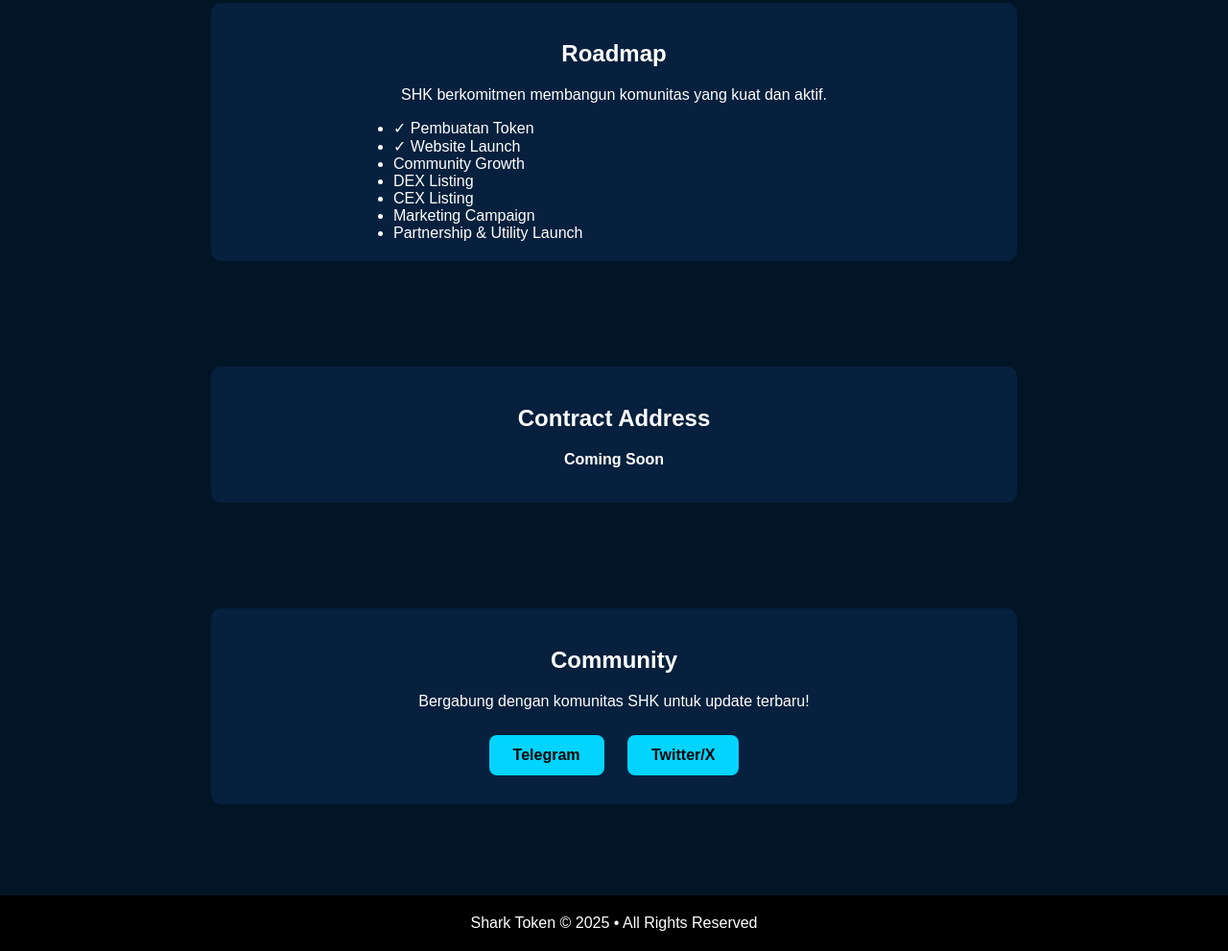
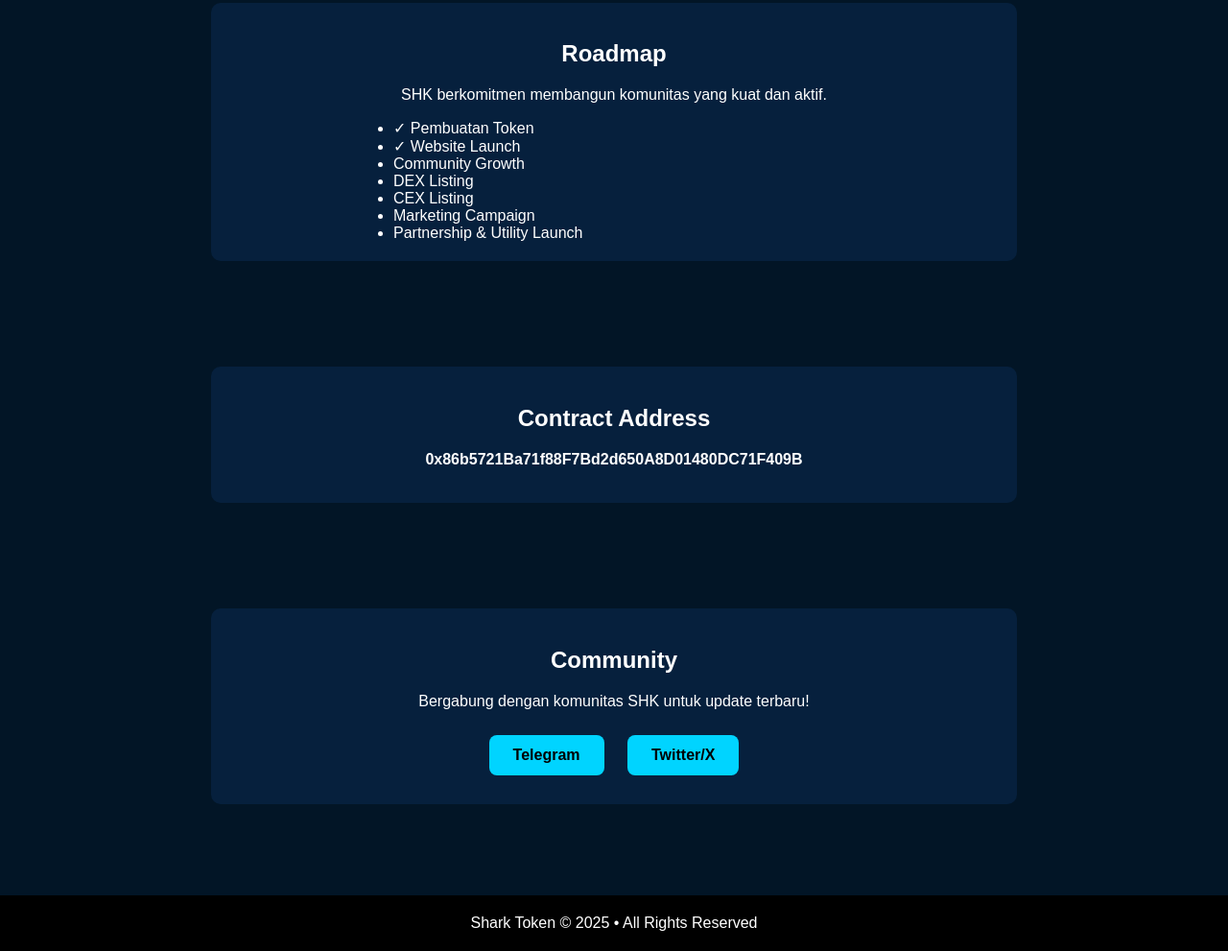
Before and after one commit to mediatvsatelite-ux/sharktoken, a plain HTML site: page index.html in a window 1280 px wide. Shown: the part 1034-2025 px from the top of the page at 96% size. Drawn offline with Linux system fonts and the light colour scheme.

Commit message:
Update index.html

```diff
--- a/index.html
+++ b/index.html
@@ -113,7 +113,7 @@
 <section class="section">
     <div class="card">
         <h2>Contract Address</h2>
-        <p><b>Coming Soon</b></p>
+        <p><b>0x86b5721Ba71f88F7Bd2d650A8D01480DC71F409B</b></p>
     </div>
 </section>
 
```
